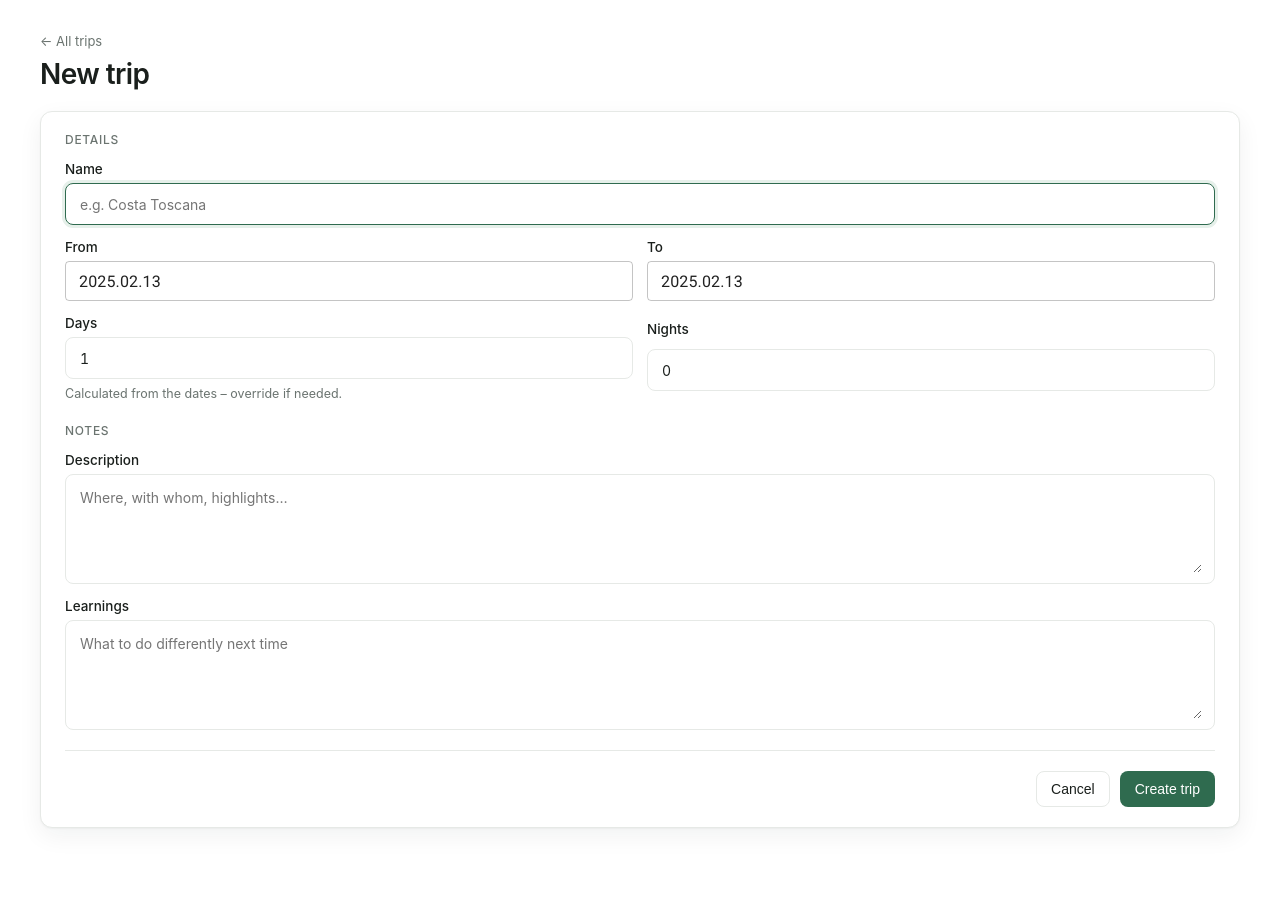
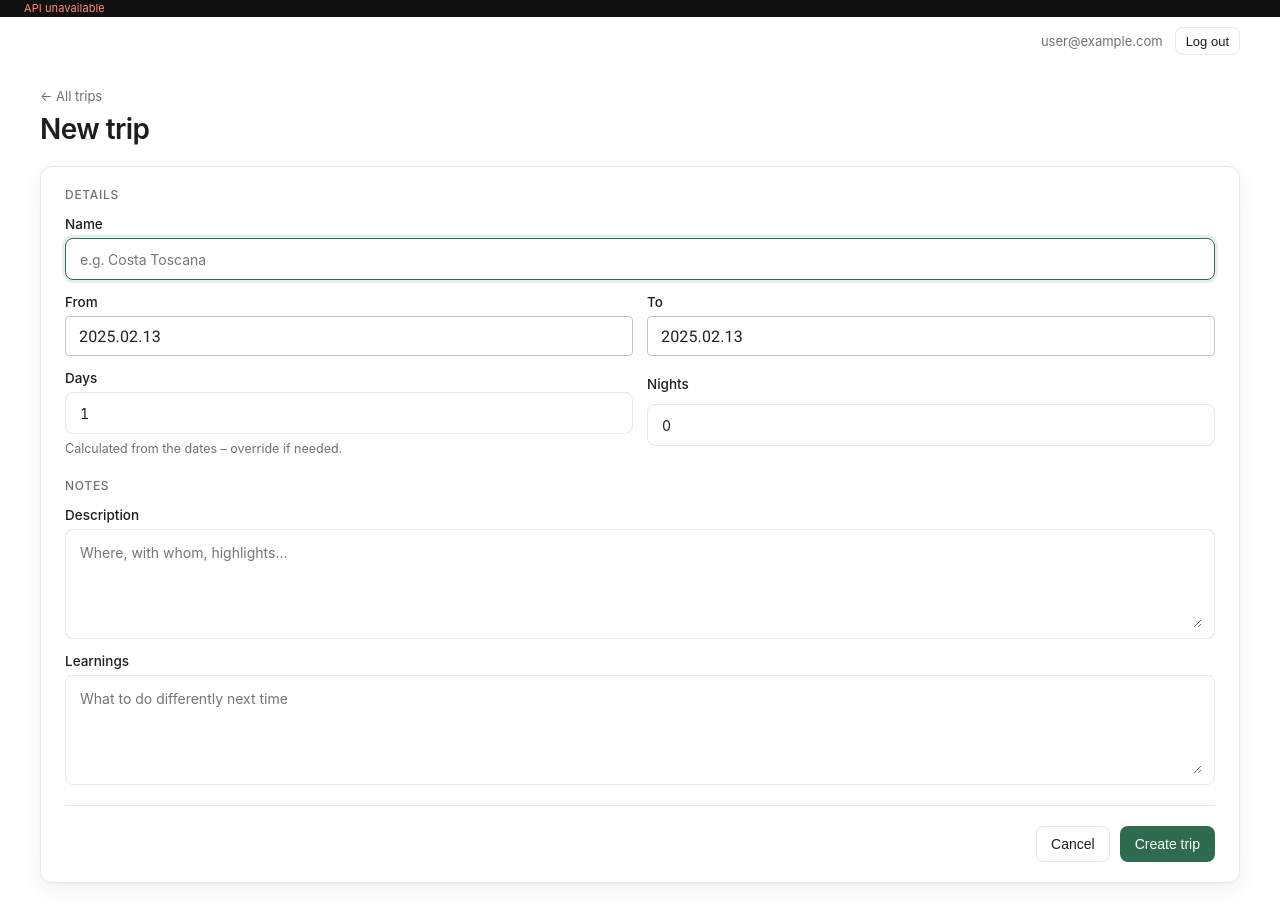
Before and after one commit to ProductivityTools-Trips/ProductivityTools.Trips.Web, a React (Create React App) app: page /addtrip in a window 1280 px wide. Shown: the top 922 px of the page. Before the commit the page ends 876 px from the top, so only its background shows below. Built offline with nearby package versions, Linux system fonts and the light colour scheme; no server answers; sample sign-in values are in the browser's storage; the HTML template or start-up script is replaced by a standard one.

Commit message:
Add thin black status bar with API debug info
- Global StatusBar (date, server, app) on every authenticated page,
  user e-mail + Log out in a row underneath
- getDebugInfo() fetches the three endpoints silently (no toasts)
- Remove old Debug component and Home topbar

```diff
--- a/src/Components/Debug/index.js
+++ /dev/null
@@ -1,45 +0,0 @@
-import { useState,useEffect } from "react";
-import service from '../../services/apiService'
-
-function Debug(){
-
-    const [date, setDate] = useState(null);
-    const [serverName, setServerName] = useState(null);
-    const [appName, setAppName] = useState(null);
-
-    useEffect(() => {
-        const fetchData = async () => {
-            const dt = await service.getDate();
-            setDate(dt);
-        }
-        fetchData();
-    }, [])
-
-    useEffect(() => {
-        const fetchData = async () => {
-            const dt = await service.getServerName();
-            setServerName(dt);
-        }
-        fetchData();
-    }, [])
-
-
-    useEffect(() => {
-        const fetchData = async () => {
-            const dt = await service.getAppName();
-            setAppName(dt);
-        }
-        fetchData();
-    }, [])
-
-    return(
-        <div>
-            <p>Debug information:</p>
-            <p>Date: {date}</p>
-            <p>ServerName: {serverName}</p>
-            <p>AppName: {appName}</p>
-        </div>
-    )
-}
-
-export default Debug;
--- a/src/Components/Home/index.js
+++ b/src/Components/Home/index.js
@@ -1,21 +1,7 @@
-import { useAuthState } from 'react-firebase-hooks/auth'
 import TripList from '../TripList'
-import { auth, logout } from '../../session/firebase'
-import Debug from '../Debug'
 
 function Home() {
-    const [user] = useAuthState(auth)
-
-    return (
-        <div>
-            <div className="topbar">
-                <span className="topbar__user">{user?.email}</span>
-                <button type="button" className="btn btn--ghost btn--sm" onClick={logout}>Log out</button>
-            </div>
-            <Debug />
-            <TripList />
-        </div>
-    )
+    return <TripList />
 }
 
 export default Home;
--- /dev/null
+++ b/src/Components/StatusBar/index.js
@@ -0,0 +1,41 @@
+import { useEffect, useState } from 'react'
+import { useAuthState } from 'react-firebase-hooks/auth'
+import service from '../../services/apiService'
+import { auth, logout } from '../../session/firebase'
+
+/**
+ * Very thin black strip at the very top with API debug info (date, server,
+ * app), followed by a light row with the signed-in user and logout.
+ */
+function StatusBar() {
+    const [user] = useAuthState(auth)
+    const [info, setInfo] = useState(null)
+    const [error, setError] = useState(false)
+
+    useEffect(() => {
+        service.getDebugInfo().then(setInfo).catch(() => setError(true))
+    }, [])
+
+    return (
+        <>
+            <div className="statusbar">
+                {info && (
+                    <>
+                        <span>Date: {info.date}</span>
+                        <span>ServerName: {info.serverName}</span>
+                        <span>AppName: {info.appName}</span>
+                    </>
+                )}
+                {!info && !error && <span>Connecting to API…</span>}
+                {error && <span className="statusbar__error">API unavailable</span>}
+            </div>
+
+            <div className="userbar">
+                {user?.email && <span className="userbar__email">{user.email}</span>}
+                <button type="button" className="btn btn--ghost btn--sm" onClick={logout}>Log out</button>
+            </div>
+        </>
+    )
+}
+
+export default StatusBar
--- a/src/services/apiService.js
+++ b/src/services/apiService.js
@@ -38,6 +38,15 @@ async function getAppName() {
 
 }
 
+/** Date / server / app name in one go, without toasts (used by the status bar). */
+async function getDebugInfo() {
+    const [date, serverName, appName] = await Promise.all([
+        axios.get(`${config.PATH_BASE}/Debug/Date`),
+        axios.get(`${config.PATH_BASE}/Debug/ServerName`),
+        axios.get(`${config.PATH_BASE}/Debug/AppName`),
+    ])
+    return { date: date.data, serverName: serverName.data, appName: appName.data }
+}
 
 async function addTrip(trip) {
     const response = await axios.post(`${config.PATH_BASE}/Trip/Add`, trip)
@@ -146,6 +155,7 @@ const service = {
     getDate,
     getServerName,
     getAppName,
+    getDebugInfo,
     addTrip,
     getTrips,
     getTrip,
--- a/src/session/RequireAuth.js
+++ b/src/session/RequireAuth.js
@@ -1,11 +1,13 @@
 import { Navigate, Outlet, useLocation } from 'react-router-dom'
 import { useAuthState } from 'react-firebase-hooks/auth'
 import { auth } from './firebase'
+import StatusBar from '../Components/StatusBar'
 
 /**
  * Renders child routes only for a signed-in user. While Firebase restores the
  * persisted session (page reload) nothing is rendered, so the user is never
  * bounced to /Login just because the check hasn't finished yet.
+ * Also hosts the global status bar shown on every authenticated page.
  */
 export default function RequireAuth() {
     const [user, loading] = useAuthState(auth)
@@ -13,5 +15,10 @@ export default function RequireAuth() {
 
     if (loading) return null
     if (!user) return <Navigate to="/Login" replace state={{ from: location }} />
-    return <Outlet />
+    return (
+        <>
+            <StatusBar />
+            <Outlet />
+        </>
+    )
 }
--- a/src/styles/ui.css
+++ b/src/styles/ui.css
@@ -362,15 +362,31 @@
 }
 .inline-form .field__input { height: 36px; width: 140px; }
 
-/* ---- top bar (signed-in user + logout) ---- */
-.topbar {
+/* ---- status bar (thin black strip at the very top) ---- */
+.statusbar {
+  background: #111;
+  color: #fff;
+  font-family: "Inter", "Roboto", system-ui, sans-serif;
+  font-size: 11px;
+  line-height: 1;
+  padding: 3px 24px;
+  display: flex;
+  gap: 18px;
+  flex-wrap: wrap;
+  font-variant-numeric: tabular-nums;
+  letter-spacing: .01em;
+}
+.statusbar__error { color: #FF8A80; }
+
+/* ---- user row below the strip ---- */
+.userbar {
   max-width: 1200px;
   margin: 0 auto;
-  padding: 12px 24px 0;
+  padding: 10px 24px 0;
   display: flex;
   justify-content: flex-end;
   align-items: center;
   gap: 12px;
   font-family: "Inter", "Roboto", system-ui, sans-serif;
 }
-.topbar__user { font-size: 13px; color: var(--muted); }
+.userbar__email { font-size: 13px; color: var(--muted); }
```
